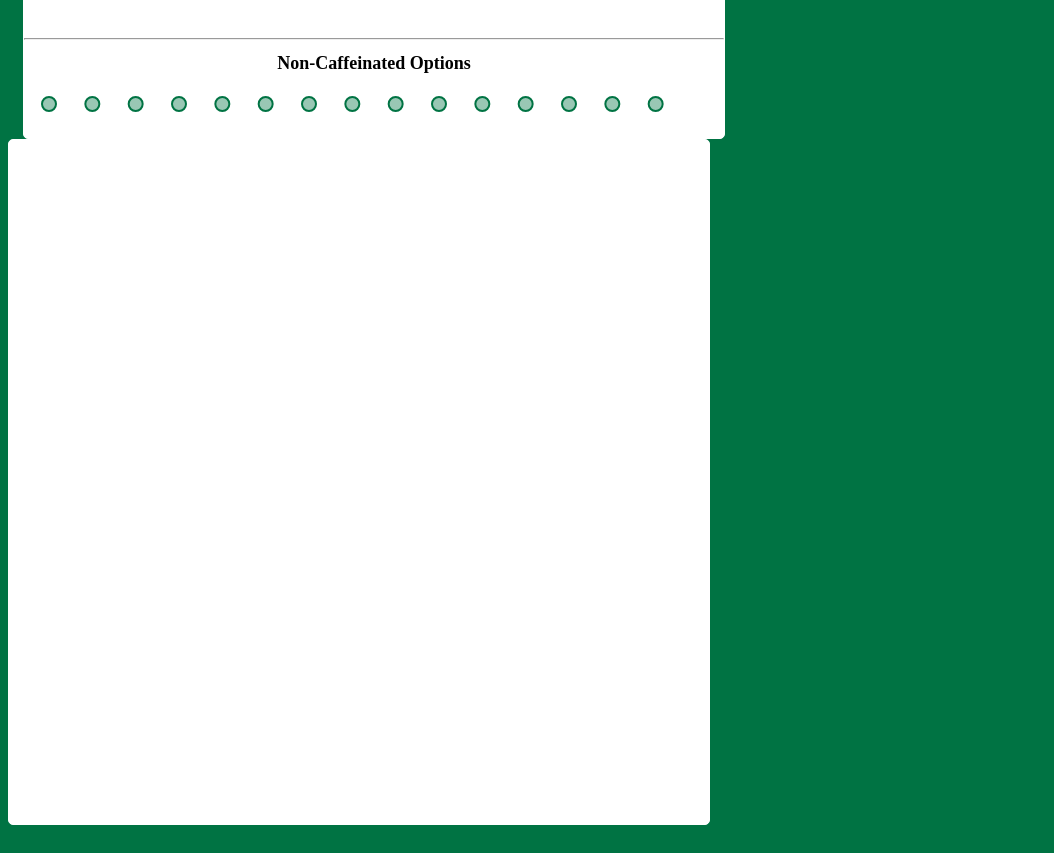
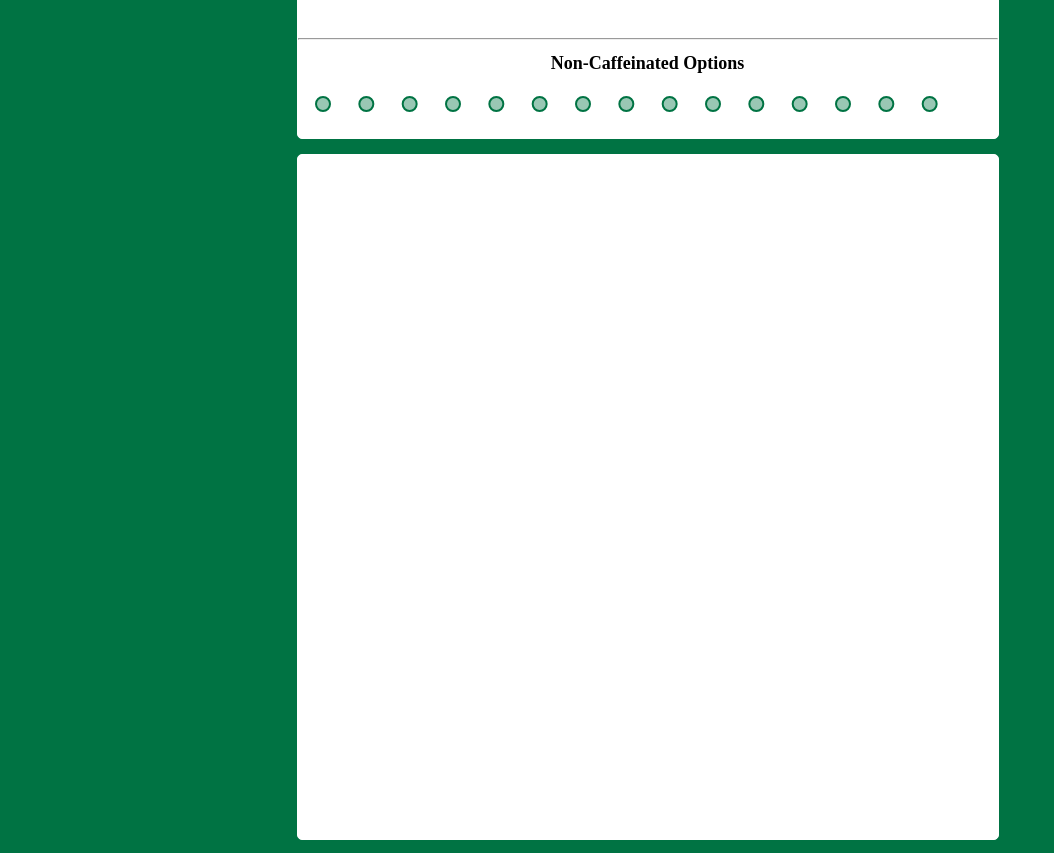
Before and after one commit to KatShambaugh/StarbucksDrinkVis, a plain HTML site: page index.html in a window 1280 px wide. Shown: the part 640-1493 px from the top of the page, without its empty margins (0-1054 px from the left). Drawn offline with nearby package versions, Linux system fonts and the light colour scheme; animation ran at ten frames a second.

Commit message:
fixed some formatting

```diff
--- a/main.js
+++ b/main.js
@@ -12,6 +12,8 @@ d3.csv("starbucksdrinks.csv", function (csv) {
     	csv[i].Sugars = Number(csv[i].Sugars);
     	csv[i].Protein = Number(csv[i].Protein);
 	}
+
+	//csv.sort(function(a, b){return b.Caffeine - a.Caffeine});
 
 	//Creates the categorical x axis for scatterplot
 	var items = [];
--- a/style.css
+++ b/style.css
@@ -19,6 +19,12 @@ path.domain {
 }
 #wrapper {
 	clear:both;
+	display: flex;
+	flex-direction: column;
+	justify-content: center;
+	align-items: center;
+	text-align: center;
+	min-height: 100vh;
 }
 #chart1 {
     float:left;
@@ -32,11 +38,12 @@ path.domain {
 #chart2{
 	float:left;
 	background-color: #ffffff;
-	margin-right: 5px;
+	margin-left: 15px;
+	margin-top: 15px;
     border-style: solid;
     border-width: 1px;
     border-radius: 5px;
-    border-color: #ffffff;
+	border-color: #ffffff;
 }
 
 h1 {
```
